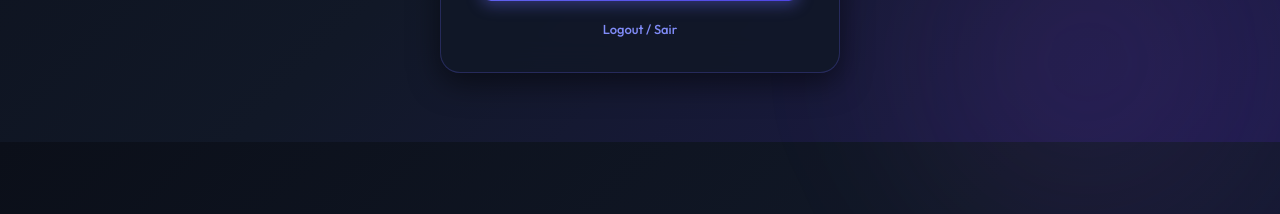
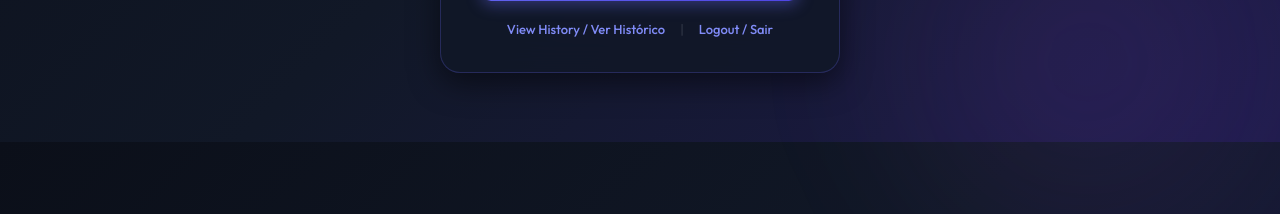
Before and after one commit to paivacarlos/fp-cs50, a Flask app: page /setup in a window 1280 px wide; the page is wider, and only the part inside the window is pictured. Shown: the part 658-872 px from the top of that part. Run offline with Flask 3, Linux system fonts and the light colour scheme; a user stored in the database is signed in.

Commit message:
Update setup page

```diff
--- a/templates/setup.html
+++ b/templates/setup.html
@@ -135,7 +135,9 @@
     </form>
 </div>
 
-<div class="footer-links">
+<div class="footer-links" style="gap: 15px; align-items: center;">
+    <a href="{{ url_for('main.history') }}" class="history-link">View History / Ver Histórico</a>
+    <span style="color: rgba(255, 255, 255, 0.15);">|</span>
     <a href="{{ url_for('auth.logout') }}" class="logout-link">Logout / Sair</a>
 </div>
 {% endblock %}
```
Also changed, not shown: docs of project/epic_6_tasks.md (+1 -1 lines).
